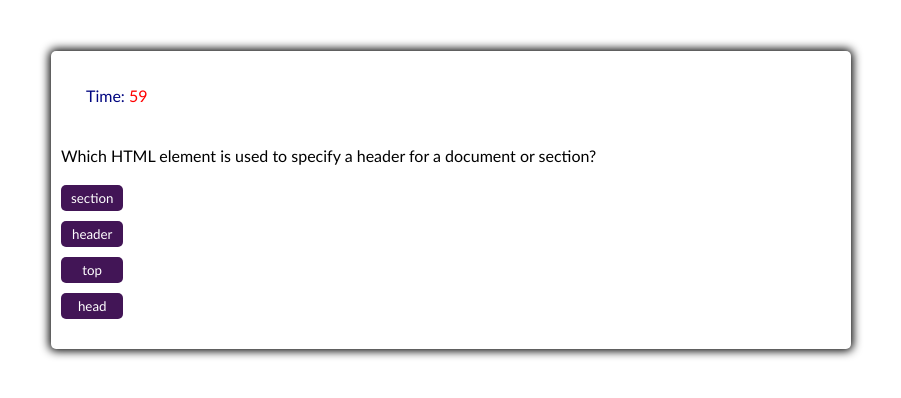
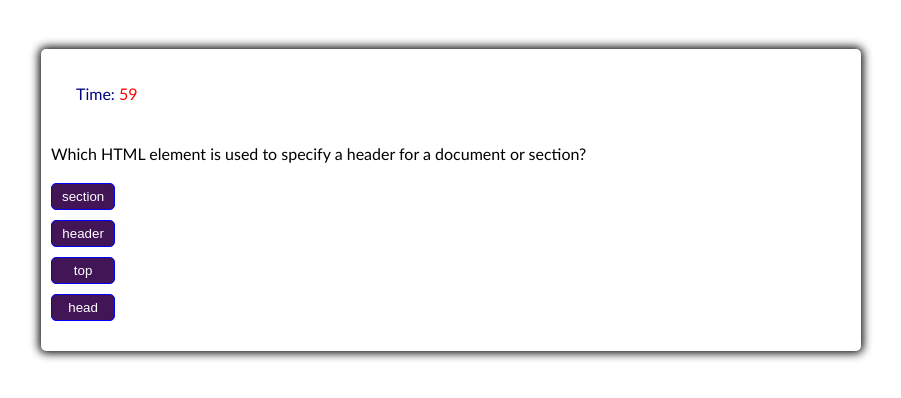
Before and after one commit to tornicke/web-apis-code-quiz, a plain HTML site: page index.html in a window 1280 px wide. Both pictures are taken after a click on the button "Start the quiz". Shown: the whole page, without its empty margins (189-1090 px from the left). Drawn offline with Linux system fonts and the light colour scheme.

Commit message:
Removing unnesessary comments or duplicates

```diff
--- a/Assets/script.js
+++ b/Assets/script.js
@@ -1,8 +1,7 @@
 let questions = [
     {
-
-        //! change question
-        question: "Which character is used to indicate an end tag?",
+        // Original question changed to avoid confusion
+        question: "Which character differentiates an opening tag from a closing tag?",
         answerBtn: [
            { answer: "^", correct: false },
            { answer: "*", correct: false },
@@ -64,12 +63,13 @@ let timer;
 // Timer element
 let timerEl = document.getElementById("timer")
 
-//? Function to end the quiz
+// Function to end the quiz, displaying the end quiz message
 function endQuiz() {
     clearInterval(timer)
     alert("The time is up and the quiz is over. To play again, please refresh the page.")
 }
 
+// Decrease the time by one second, end the quiz if the time runs out
 function timerInterval() {
     timerEl.textContent = startTime;
     startTime--;
@@ -78,13 +78,10 @@ function timerInterval() {
         }
 }
 
-//? Function to start the timer
+// Function to start the timer
 function timerStart () {
     timer = setInterval(timerInterval, 1000)
 }
-
-//! Tracks which question is the user answering (depending on the index position)
-//var currentQuestionIndex = 0;
 
 let startButton = document.getElementById("startBtn")
 
@@ -97,29 +94,30 @@ let answerButtonsElement = document.getElementById("answerBtn")
 
 let randomQuestions, currentQuestionIndex
 
-
+// Start the quiz and start the timer when the start button is clicked
 startButton.addEventListener("click", startQuiz)
 startButton.addEventListener("click", timerStart) //Timer starts the countdown upon the quiz start
-nextButton.addEventListener("click", () => {
+nextButton.addEventListener("click", () => { //Move to the next question
     currentQuestionIndex++
     setNextQuestion()
 })
 
 // Start Quiz function and randomizing the order of questions
 function startQuiz() {
-    startButton.classList.add("hide")
+    startButton.classList.add("hide") //Hide the start button
     randomQuestions = questions.sort(() => Math.random() - .5)
     currentQuestionIndex = 0
     questionContainerElement.classList.remove("hide")
     setNextQuestion ()
 }
 
-// Next question function, removing the previous question data, moving to the next question
+// Next question function, removing the previous question data, moving to the next random question
 function setNextQuestion() {
     resetState()
     showQuestion(randomQuestions[currentQuestionIndex])
 }
 
+// Display question, display answers and check if the selected answer is correct
 function showQuestion(question) {
     questionElement.innerText = question.question
     question.answerBtn.forEach(answer => {
@@ -150,7 +148,6 @@ function selectAnswer (e) {
 
 
     const correct = selectedButton.dataset.correct
-    //setStatusClass(document.body, correct)
     Array.from(answerButtonsElement.children).forEach(button => {
         setStatusClass(button, button.dataset.correct)
     })
@@ -168,7 +165,7 @@ function setStatusClass(element, correct) {
         element.classList.add("correct")
     } else {
         element.classList.add("wrong")
-        //! startTime -= 5; Update
+        startTime -= 5; // Reduce the time if the wrong answer is selected
     }
 }
 
@@ -176,64 +173,3 @@ function clearStatusClass(element) {
     element.classList.remove("correct")
     element.classList.remove("wrong")
 }
-
-//var startTime = 60;
-//var timer;
-
-//var timerEl = document.getElementById("timer")
-
-//? Tracks which question is the user answering (depending on the index position)
-//var currentQuestionIndex = 0;
-
-
-//function timerInterval(){
-    //! debugger
-    //! timerEl.textContent = startTime;
-
-    //? The timer starts from startTime and the number of seconds gets reduced by 1 second
-    //startTime--;
-    // startTime = startTime - 1
-
-    //? When the time runs out, end the quiz
-   // if (startTime <= 0) {
-        //endQuiz()
-   // }
-//}
-
-//? Function to start the timer
-//function timerStart () {
-    //timer = setInterval(timerInterval, 1000)
-//}
-
-//? Function to start quiz
-//function startQuiz() {
-
-    //? Start timer
-    //timerStart()
-
-    //? Display the first question
-    //displayQuestion()
-//}
-
-
-//? Function for question click (to update the timer and also display the next question)
-//function questionClick() {
-    //? This shows whether the given answer was correct or not
-    //if
-
-    //! else
-
-
-    //? Moving to the next question using currentQuestionIndex++
-
-    //currentQuestionIndex++
-
-//}
-
-//? Function to end the quiz
-//function endQuiz(){
-    //
-    //clearInterval(timer)
-//}
-
-//startQuiz()
--- a/Assets/style.css
+++ b/Assets/style.css
@@ -1,7 +1,7 @@
-*, *::before, *::after {
-    box-sizing: border-box;
-    font-family: 'Trebuchet MS', 'Lucida Sans Unicode', 'Lucida Grande', 'Lucida Sans', 'Arial', 'sans-serif';
-}
+/*Adding fonts*/
+:root {
+    font-family:'Trebuchet MS', 'Lucida Sans Unicode', 'Lucida Grande', 'Lucida Sans', 'Arial', 'sans-serif';
+  }
 
 body {
     background-color: white;
@@ -36,7 +36,7 @@ body {
 }
 
 .btn {
-    border: 1px solid hsl(var(--hue), 100%, 30%);
+    border: 1px solid blue;
     background-color: rgb(66, 21, 86);
     border-radius: 5px;
     padding: 5px 10px;
```
Also changed, not shown: 1 other file.
